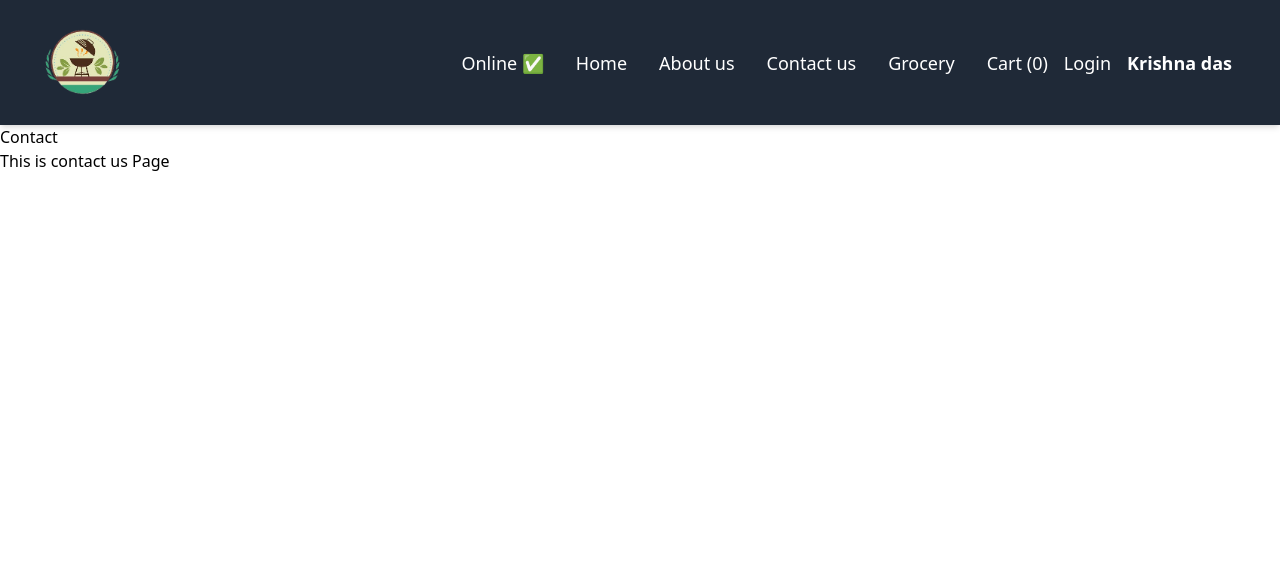
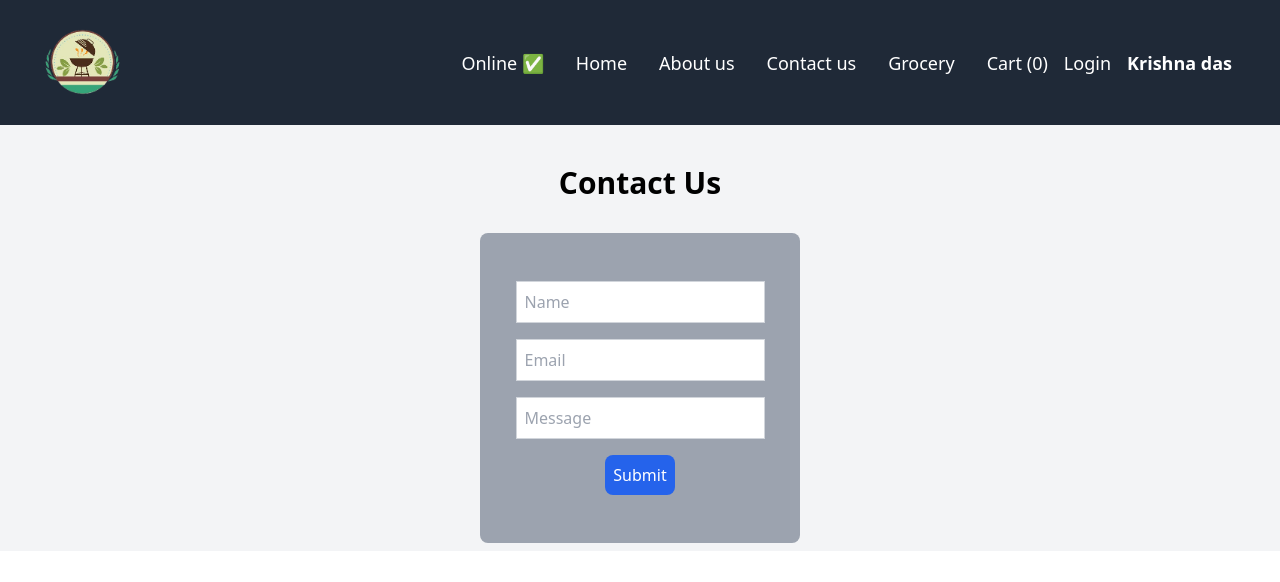
Before and after one commit to dask2207/food-order-app, a React (Vite) app: page /contact in a window 1280 px wide. Shown: the top 582 px of the page. Built offline with nearby package versions, Linux system fonts and the light colour scheme.

Commit message:
first test case

```diff
--- a/src/components/Contact.js
+++ b/src/components/Contact.js
@@ -1,8 +1,15 @@
 const Contact = () => {
     return (
-        <div>
-            <h1>Contact</h1>
-            <h2>This is contact us Page</h2>
+        <div className="bg-gray-100 p-2">
+            <h1 className="text-center font-bold text-3xl p-4 m-4">Contact Us</h1>
+            <div className="flex items-center justify-center">
+                <form className="py-10 bg-gray-400 w-80 flex align-center justify-center rounded-lg flex-col  items-center">
+                    <input type="text" className="border border-gray-300 p-2 m-2 outline-none" placeholder="Name" />
+                    <input type="email" className="border border-gray-300 p-2 m-2 outline-none" placeholder="Email" />
+                    <input type="text" className="border border-gray-300 p-2 m-2 outline-none" placeholder="Message" />
+                    <button className="bg-blue-600 text-white p-2 m-2 rounded-lg">Submit</button>
+                </form>
+            </div>
         </div>
     )
 }
--- /dev/null
+++ b/src/components/sum.js
@@ -0,0 +1,3 @@
+export const sum = (a, b) => {
+    return a + b;
+}
```
Also changed, not shown: 1 other file (tests, documents, lock files or other folders).
